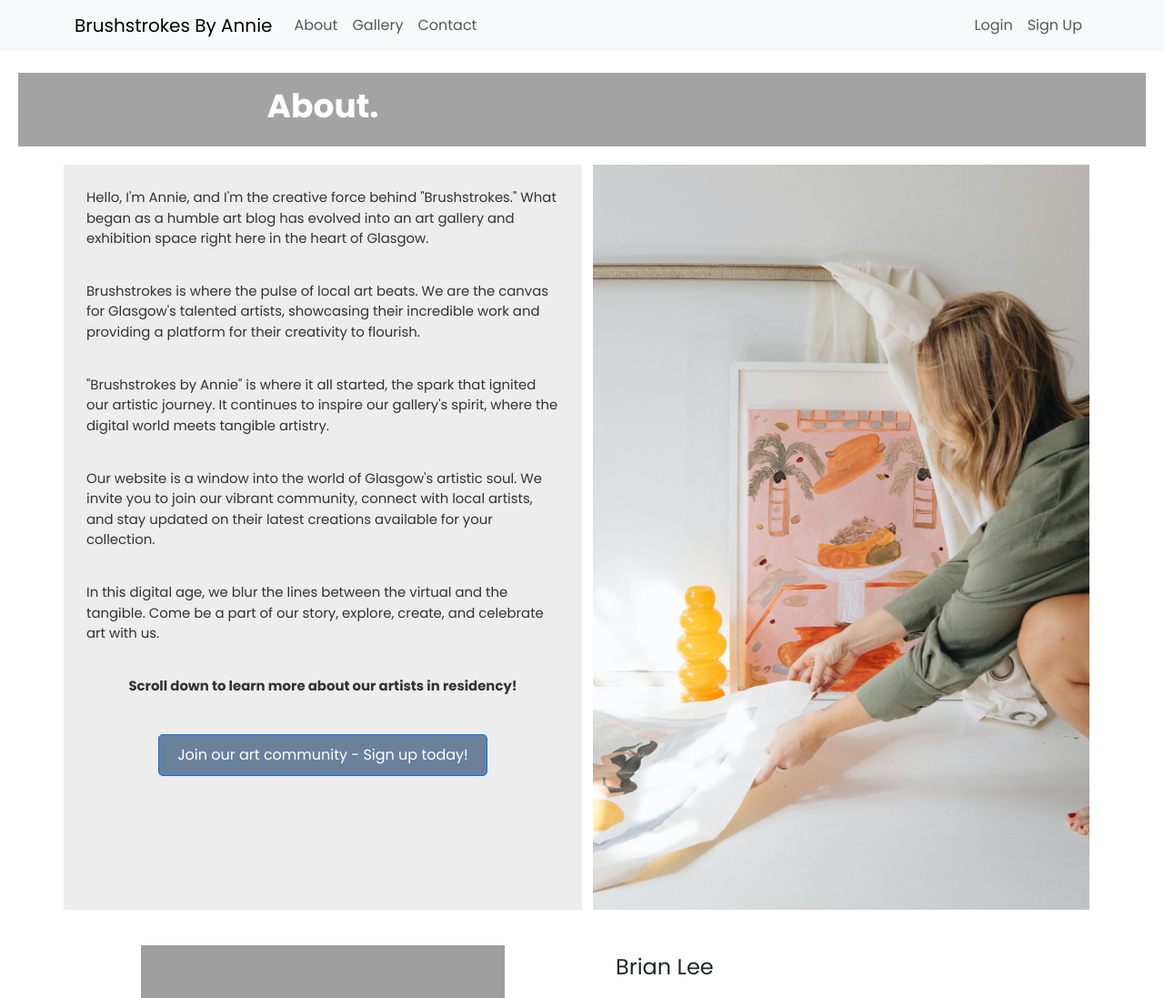
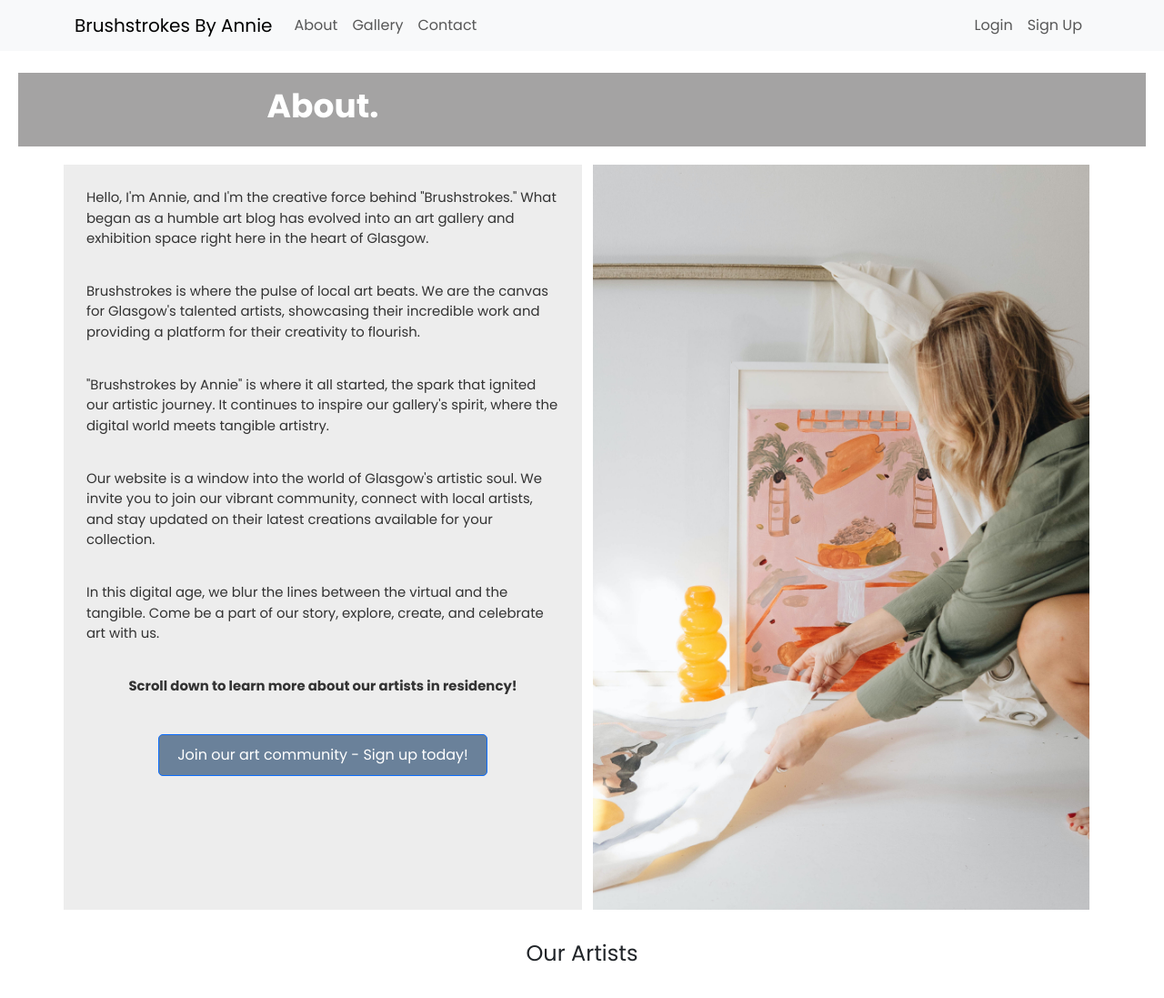
Before and after one commit to annieross10/Brushstrokes, a Django app: page /about/ in a window 1280 px wide. Shown: the top 1097 px of the page at 91% size. Run offline with Django 3.2, Linux system fonts and the light colour scheme; some libraries are stand-ins or nearby versions; grey boxes are pictures that could not be loaded.

```diff
--- a/templates/about.html
+++ b/templates/about.html
@@ -40,6 +40,7 @@
 
 <section class="local-artists mt-4">
     <div class="container">
+        <h2 class="text-center mb-4">Our Artists</h2>
         <!-- Brian Lee -->
         <div class="row">
             <div class="col-md-6 order-md-1 text-center">
```
Also changed, not shown: 3 other files.
